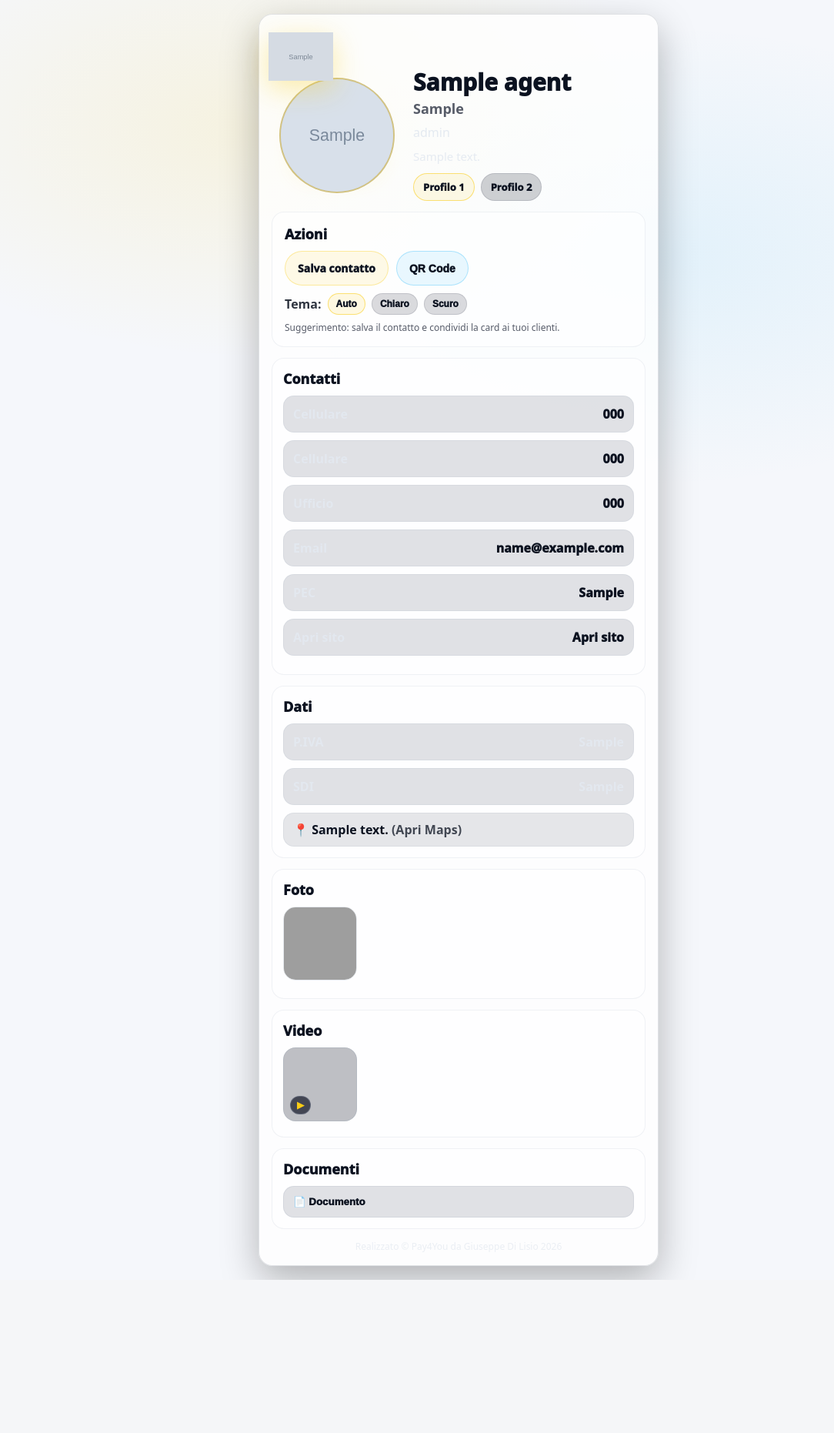
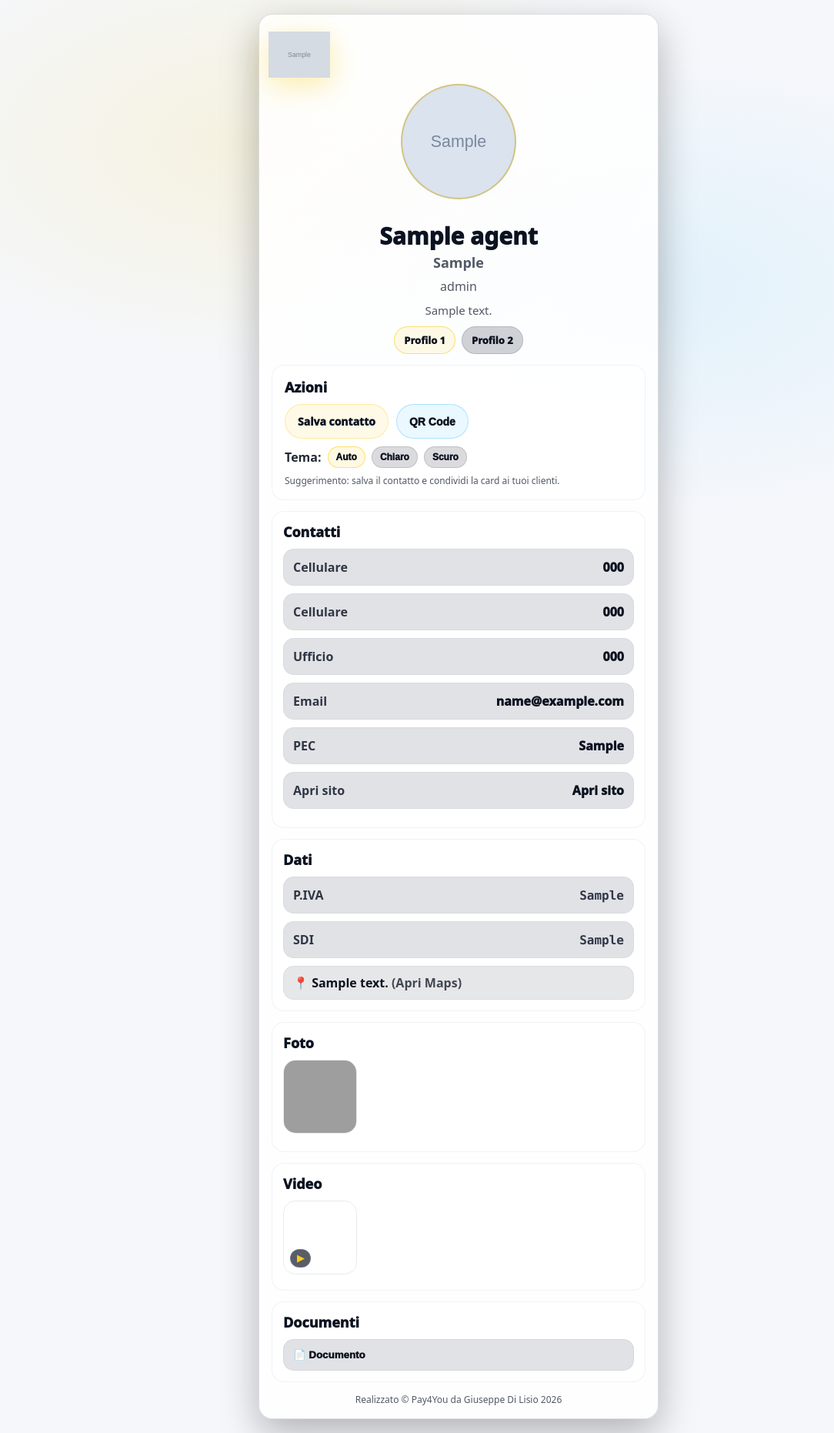
Before and after one commit to gidl59/pay4you-cards-fire, a Flask app: a page that uses templates/card.html in a window 1280 px wide. Shown: the whole page at 77% size, without its empty margins (44-1128 px from the left). Before the commit the page ends 1663 px from the top, so only its background shows below. Run offline with Flask 3, Linux system fonts and the light colour scheme; the visitor is signed in with stand-in values (Sample User, id 1); tables that the repository leaves empty hold one stand-in row (values such as "Sample post"); grey boxes marked "Sample" are stand-in pictures; grey boxes are pictures that could not be loaded.

Commit message:
Update style.css

```diff
--- a/static/style.css
+++ b/static/style.css
@@ -7,16 +7,19 @@
   --muted: rgba(226,232,240,.78);
   --gold: rgba(250,204,21,1);
   --cyan: rgba(56,189,248,1);
+
+  --rowLabel: rgba(226,232,240,.88);
 }
 
 @media (prefers-color-scheme: light){
   :root{
     --bg:#f5f7fb;
-    --panel: rgba(255,255,255,.78);
-    --panel2: rgba(255,255,255,.55);
-    --border: rgba(15,23,42,.12);
+    --panel: rgba(255,255,255,.86);
+    --panel2: rgba(255,255,255,.70);
+    --border: rgba(15,23,42,.14);
     --txt:#0b1220;
-    --muted: rgba(15,23,42,.70);
+    --muted: rgba(15,23,42,.72);
+    --rowLabel: rgba(15,23,42,.85);
   }
 }
 
@@ -262,68 +284,75 @@ body[data-theme="light"]{
   z-index:5;
 }
 .top-left-logo img{
-  width: 84px;
-  height: 84px;
+  width: 80px;
+  height: 80px;
   object-fit:contain;
   filter: drop-shadow(0 10px 18px rgba(250,204,21,.35));
 }
 
+/* HERO center (concorrenza) */
 .hero{ display:flex; gap:14px; align-items:center; padding-top:56px; }
+.hero-center{
+  flex-direction:column;
+  align-items:center;
+  text-align:center;
+  padding-top:64px;
+}
+
 .avatar-wrap{
   width:170px; height:170px;
   position:relative;
   display:flex; align-items:center; justify-content:center;
+  margin-bottom:6px;
 }
 
 .orbit{
   position:absolute;
-  inset:-12px;
+  inset:-14px;
   border-radius:999px;
   display:flex;
   align-items:center;
   justify-content:center;
   pointer-events:none;
-  z-index:0; /* ✅ sempre dietro */
+  z-index:0;
+  opacity:.95;
 }
 .orbit img{
-  width: 84px;
-  height: 84px;
+  width: 82px;
+  height: 82px;
   object-fit:contain;
-  filter: drop-shadow(0 10px 18px rgba(250,204,21,.45));
+  filter: drop-shadow(0 10px 18px rgba(56,189,248,.28));
 }
 
+/* Avatar */
 .avatar{
   width:150px; height:150px;
   border-radius:999px;
   overflow:hidden;
-  border:2px solid rgba(250,204,21,.35);
+  border:2px solid rgba(250,204,21,.38);
   background: rgba(2,6,23,.25);
   display:flex; align-items:center; justify-content:center;
   position:relative;
   z-index:2;
 }
+body[data-theme="light"] .avatar{
+  background: rgba(255,255,255,.88);
+}
 .avatar-img{
   width:100%; height:100%;
   object-fit:cover;
-  filter: saturate(1.25) contrast(1.05);
+  filter: saturate(1.30) contrast(1.08);
 }
 .avatar-placeholder{ font-size:46px; opacity:.75; }
 
 /* FLIP */
-.flip{
-  width:150px; height:150px;
-  perspective: 900px;
-  position:relative;
-  z-index:2;               /* ✅ sopra orbit */
-  transform: translateZ(0); /* Safari */
-}
+.flip{ width:150px; height:150px; perspective: 900px; }
 .flip.is-flippable{ cursor:pointer; }
 .flip-inner{
   width:100%; height:100%;
   position:relative;
   transform-style:preserve-3d;
   transition: transform .65s ease;
-  will-change: transform;
 }
 .flip.flipped .flip-inner{ transform: rotateY(180deg); }
 .flip-front, .flip-back{
@@ -332,13 +361,19 @@ body[data-theme="light"]{
 }
 .flip-back{ transform: rotateY(180deg); }
 
-/* TEXT */
+/* TEXT center */
 .hero-text .name{ font-size:30px; font-weight:950; line-height:1.05; }
 .hero-text .company{ font-size:18px; font-weight:900; color:var(--muted); margin-top:6px; }
-.hero-text .role{ font-size:16px; color:rgba(226,232,240,.92); margin-top:8px; }
-.hero-text .bio{ font-size:15px; color:rgba(226,232,240,.86); margin-top:10px; line-height:1.45; }
+.hero-text .role{ font-size:16px; color:var(--muted); margin-top:8px; }
+.hero-text .bio{ font-size:15px; color:var(--muted); margin-top:10px; line-height:1.45; }
 
+.hero-text-center{ text-align:center; width:100%; }
+.name-center{ margin-top:2px; }
+.company-center, .role-center, .bio-center{ max-width:460px; margin-left:auto; margin-right:auto; }
+
+/* Profile switch */
 .profile-switch{ margin-top:10px; display:flex; gap:8px; flex-wrap:wrap; }
+.profile-switch-center{ justify-content:center; }
 .profile-pill{
   display:inline-flex;
   padding:8px 12px;
@@ -363,7 +401,11 @@ body[data-theme="light"]{
   flex-wrap:wrap;
   align-items:center;
 }
-.theme-label{ font-weight:900; opacity:.85; }
+.theme-toggle-compact .theme-pill{
+  padding:6px 10px;
+  font-size:12px;
+}
+.theme-label{ font-weight:900; opacity:.90; }
 .theme-pill{
   border:1px solid var(--border);
   background: rgba(2,6,23,.14);
@@ -432,9 +474,14 @@ body[data-theme="light"]{
   border:1px solid rgba(148,163,184,.12);
   background: rgba(15,23,42,.12);
 }
-.row span{ color:rgba(226,232,240,.88); font-weight:850; }
+body[data-theme="light"] .row{
+  background: rgba(15,23,42,.04);
+}
+.row span{ color: var(--rowLabel); font-weight:900; }
 .row a{ color:var(--txt); text-decoration:none; font-weight:950; }
 .row a:hover{ text-decoration:underline; }
+
+.mono{ font-family: ui-monospace, SFMono-Regular, Menlo, Monaco, Consolas, "Liberation Mono", monospace; }
 
 /* Actions bigger */
 .actions-box{ padding:16px; }
@@ -504,14 +549,8 @@ body[data-theme="light"]{
   border-radius: 16px;
   overflow: hidden;
   border: 1px solid rgba(148,163,184,0.22);
-  background: rgba(2,6,23,.25); /* fallback se iOS non mostra frame */
 }
-.video-mini{
-  width:100%;
-  height:100%;
-  object-fit:cover;
-  display:block;
-}
+.video-mini{ width:100%; height:100%; object-fit:cover; display:block; }
 .video-play{
   position:absolute;
   left:8px;
@@ -523,7 +562,6 @@ body[data-theme="light"]{
   border-radius:999px;
   padding:4px 8px;
   font-size:12px;
-  z-index:2;
 }
 
 /* PDF */
@@ -546,10 +587,10 @@ body[data-theme="light"]{
   margin-top:14px;
   text-align:center;
   font-size:12px;
-  color:rgba(226,232,240,.70);
+  color:var(--muted);
 }
 
-/* MODAL full screen */
+/* MODAL */
 .modal-overlay{
   position:fixed;
   inset:0;
```
Also changed, not shown: other parts of static/style.css (+56 -27 lines).
